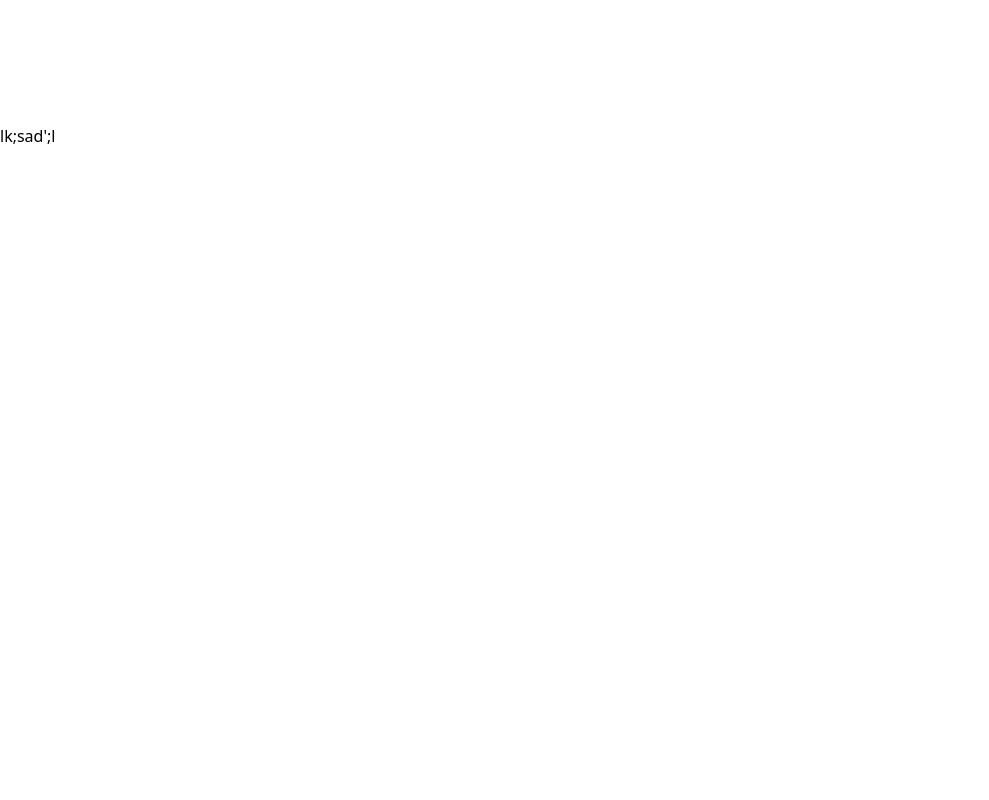
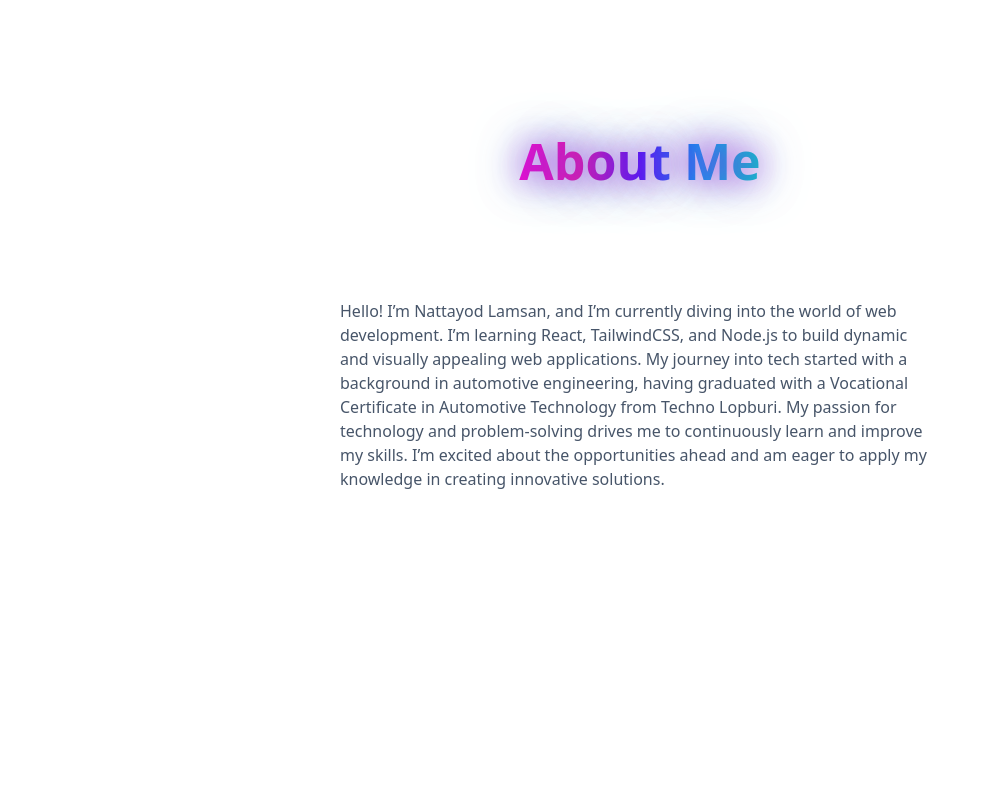
Before and after one commit to nattayod2547/react-en-kll-v1, a React (Vite) app: page / in a window 1280 px wide. Shown: the part 740-1540 px from the top of the page, without its empty margins (0-989 px from the left). Built offline with nearby package versions, Linux system fonts and the light colour scheme.

Commit message:
Add files via upload

```diff
--- a/package.json
+++ b/package.json
@@ -21,6 +21,7 @@
     "@types/react-dom": "^18.3.0",
     "@vitejs/plugin-react": "^4.3.1",
     "autoprefixer": "^10.4.20",
+    "daisyui": "^4.12.10",
     "eslint": "^9.8.0",
     "eslint-plugin-react": "^7.35.0",
     "eslint-plugin-react-hooks": "^5.1.0-rc.0",
--- a/src/App.jsx
+++ b/src/App.jsx
@@ -3,6 +3,7 @@ import { useState } from 'react'
 import './App.css'
 import Navbarr from './components/Navbarr'
 import Boxboyde from './components/Boxboyde'
+import Aboutpag from './components/Aboutpag'
 
 function App() {
 
@@ -11,7 +12,9 @@ function App() {
     <Navbarr/>
       <div className='mt-16'>
         <Boxboyde/>
-        <p className='h-screen'>lk;sad';l</p>
+        <Aboutpag/>
+
+
         <p className='h-screen'>lk;sad';l</p>
         <p className='h-screen'>lk;sad';l</p>
         <p className='h-screen'>lk;sad';l</p>
--- /dev/null
+++ b/src/components/Aboutpag.jsx
@@ -0,0 +1,29 @@
+import React from 'react'
+
+const Aboutpag = () => {
+  return (
+    <>
+    <div className='h-[750px] w-full '>
+        {/* <div className='' > */}
+            <div className='w-full grid justify-center text-shadow-gradient-shadow'>
+                <h1 className='text-[50px] font-semibold bg-custom-gradient text-transparent bg-clip-text'>About Me</h1>
+            </div>
+            <div className='w-full  grid justify-center mt-[100px]'>
+                <p className='w-[300px] h-full  sm:w-[600px] text-slate-600 font-medium'>
+                    Hello! I’m Nattayod Lamsan, and I’m currently diving into the world of web development. I’m learning React,
+                    TailwindCSS, and Node.js to build dynamic and visually appealing web applications. My journey into tech started
+                    with a background in automotive engineering, having graduated with a Vocational Certificate in Automotive Technology
+                    from Techno Lopburi. My passion for technology and problem-solving drives me to continuously learn and improve my skills.
+                    I’m excited about the opportunities ahead and am eager to apply my knowledge in creating innovative solutions.
+                </p>
+            </div>
+
+        {/* </div> */}
+    </div>
+
+
+    </>
+  )
+}
+
+export default Aboutpag
```
Also changed, not shown: src/components/Boxboyde.jsx (+1 -1 lines), 1 other file (tests, documents, lock files or other folders).
